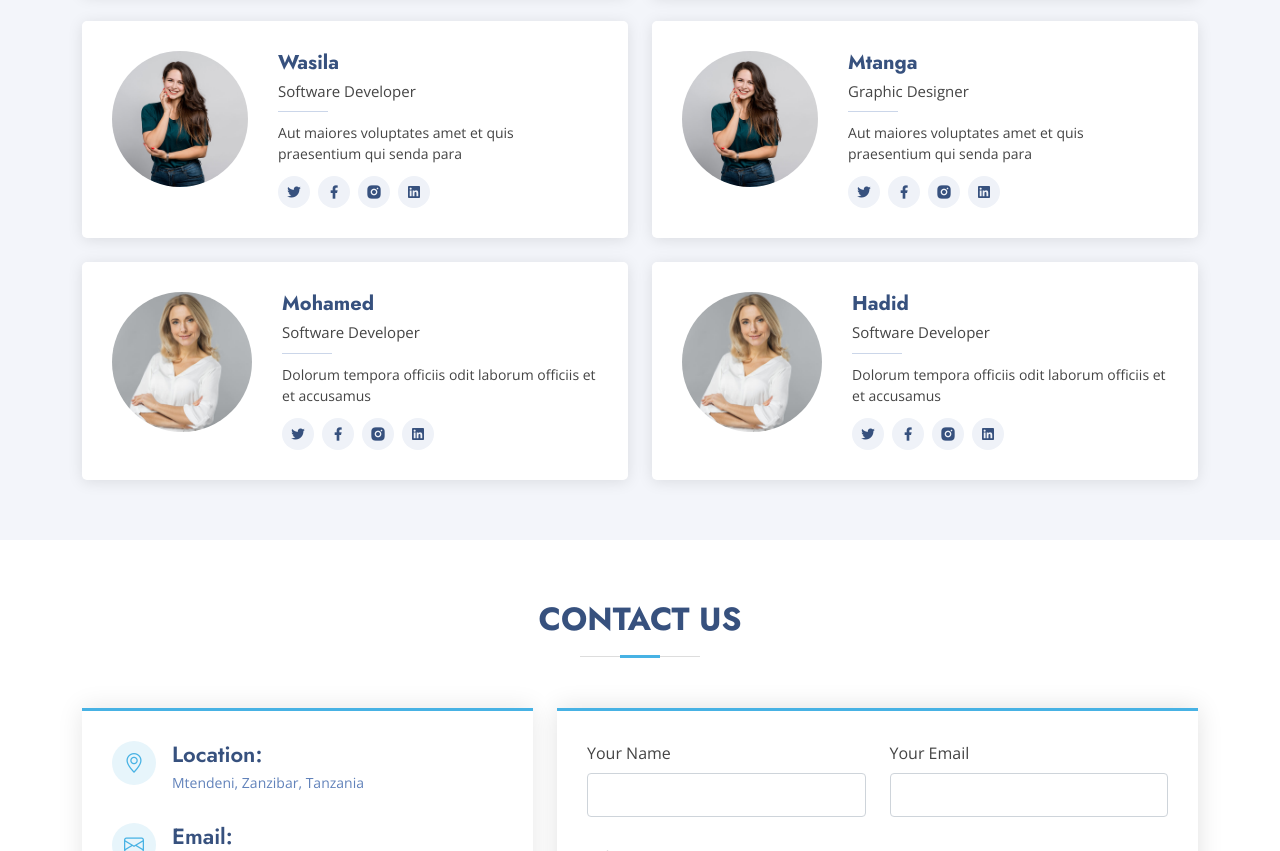
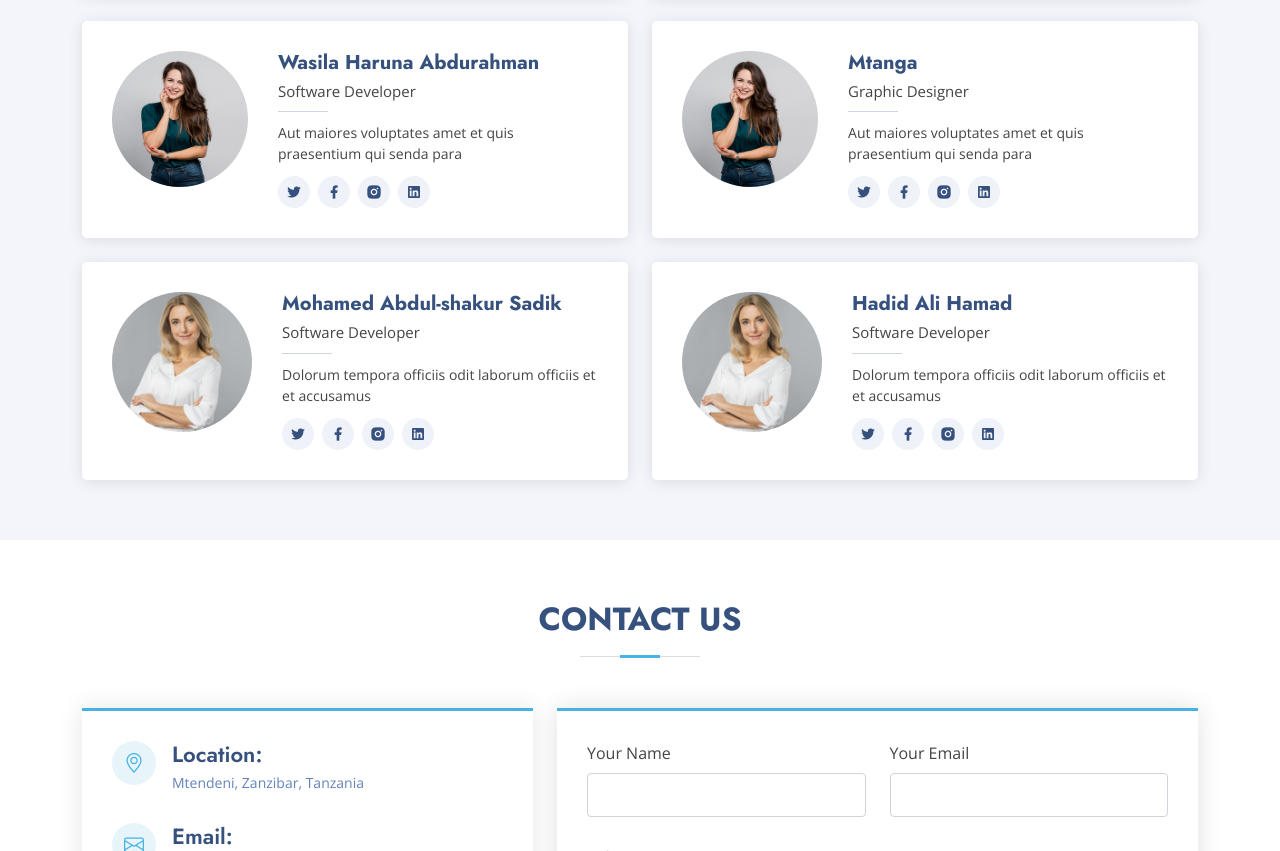
Before and after one commit to amhafidhJr/najah, a plain HTML site: page index.html in a window 1280 px wide. Shown: the part 3896-4747 px from the top of the page. Drawn offline with nearby package versions, Linux system fonts and the light colour scheme.

Commit message:
Update index.html

```diff
--- a/index.html
+++ b/index.html
@@ -393,7 +393,7 @@ Please contact us, and an expert will get back to you ASAP with a free, no-oblig
             <div class="member d-flex align-items-start" data-aos="zoom-in" data-aos-delay="300">
               <div class="pic"><img src="assets/img/team/team-3.jpg" class="img-fluid" alt=""></div>
               <div class="member-info">
-                <h4>Fahmi </h4>
+                <h4>Fahmi</h4>
                 <span>CTO</span>
                 <p>Quisquam facilis cum velit laborum corrupti fuga rerum quia</p>
                 <div class="social">
@@ -410,7 +410,7 @@ Please contact us, and an expert will get back to you ASAP with a free, no-oblig
             <div class="member d-flex align-items-start" data-aos="zoom-in" data-aos-delay="200">
               <div class="pic"><img src="assets/img/team/team-2.jpg" class="img-fluid" alt=""></div>
               <div class="member-info">
-                <h4> Wasila </h4>
+                <h4> Wasila Haruna  Abdurahman </h4>
                 <span>Software Developer</span>
                 <p>Aut maiores voluptates amet et quis praesentium qui senda para</p>
                 <div class="social">
@@ -446,7 +446,7 @@ Please contact us, and an expert will get back to you ASAP with a free, no-oblig
             <div class="member d-flex align-items-start" data-aos="zoom-in" data-aos-delay="400">
               <div class="pic"><img src="assets/img/team/team-4.jpg" class="img-fluid" alt=""></div>
               <div class="member-info">
-                <h4>Mohamed</h4>
+                <h4>Mohamed Abdul-shakur Sadik</h4>
                 <span>Software Developer</span>
                 <p>Dolorum tempora officiis odit laborum officiis et et accusamus</p>
                 <div class="social">
@@ -463,7 +463,7 @@ Please contact us, and an expert will get back to you ASAP with a free, no-oblig
             <div class="member d-flex align-items-start" data-aos="zoom-in" data-aos-delay="400">
               <div class="pic"><img src="assets/img/team/team-4.jpg" class="img-fluid" alt=""></div>
               <div class="member-info">
-                <h4>Hadid</h4>
+                <h4>Hadid Ali Hamad</h4>
                 <span>Software Developer</span>
                 <p>Dolorum tempora officiis odit laborum officiis et et accusamus</p>
                 <div class="social">
@@ -475,6 +475,8 @@ Please contact us, and an expert will get back to you ASAP with a free, no-oblig
               </div>
             </div>
           </div>
+
+
 
 
         </div>
```
